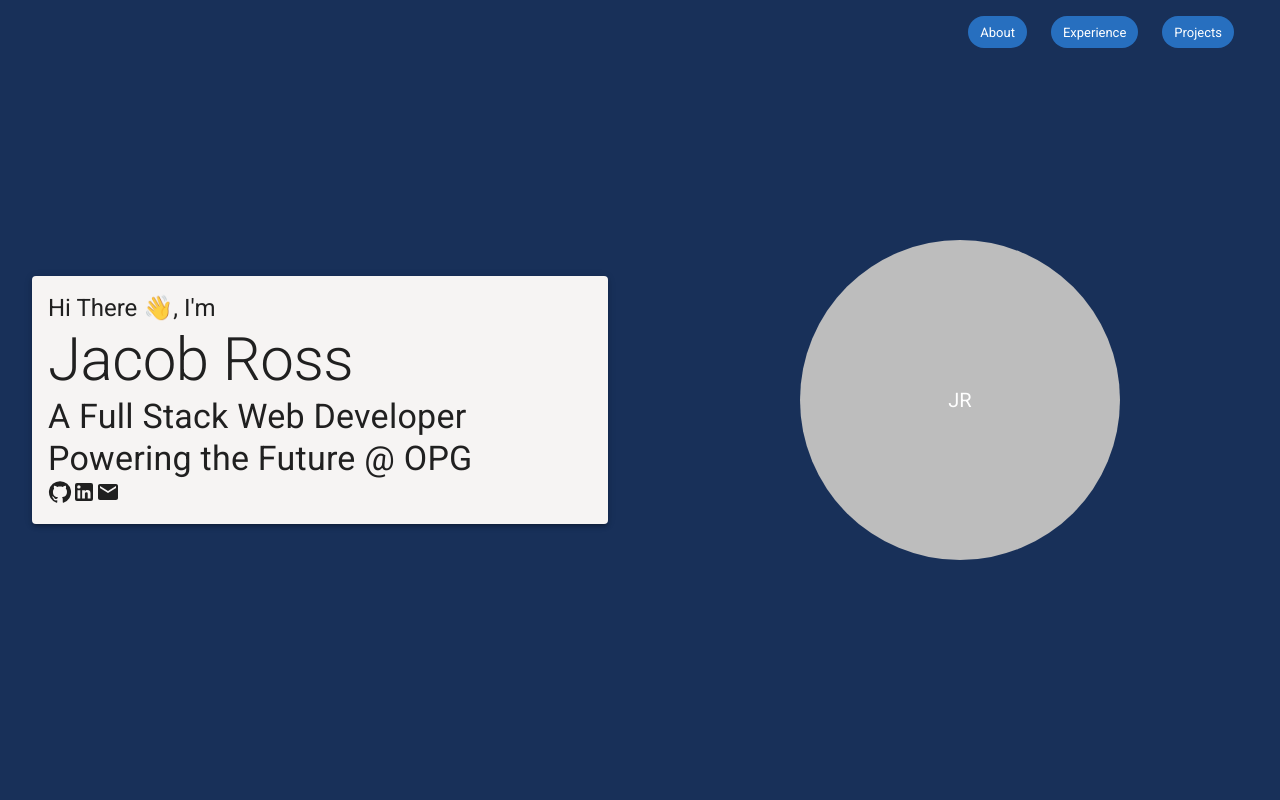
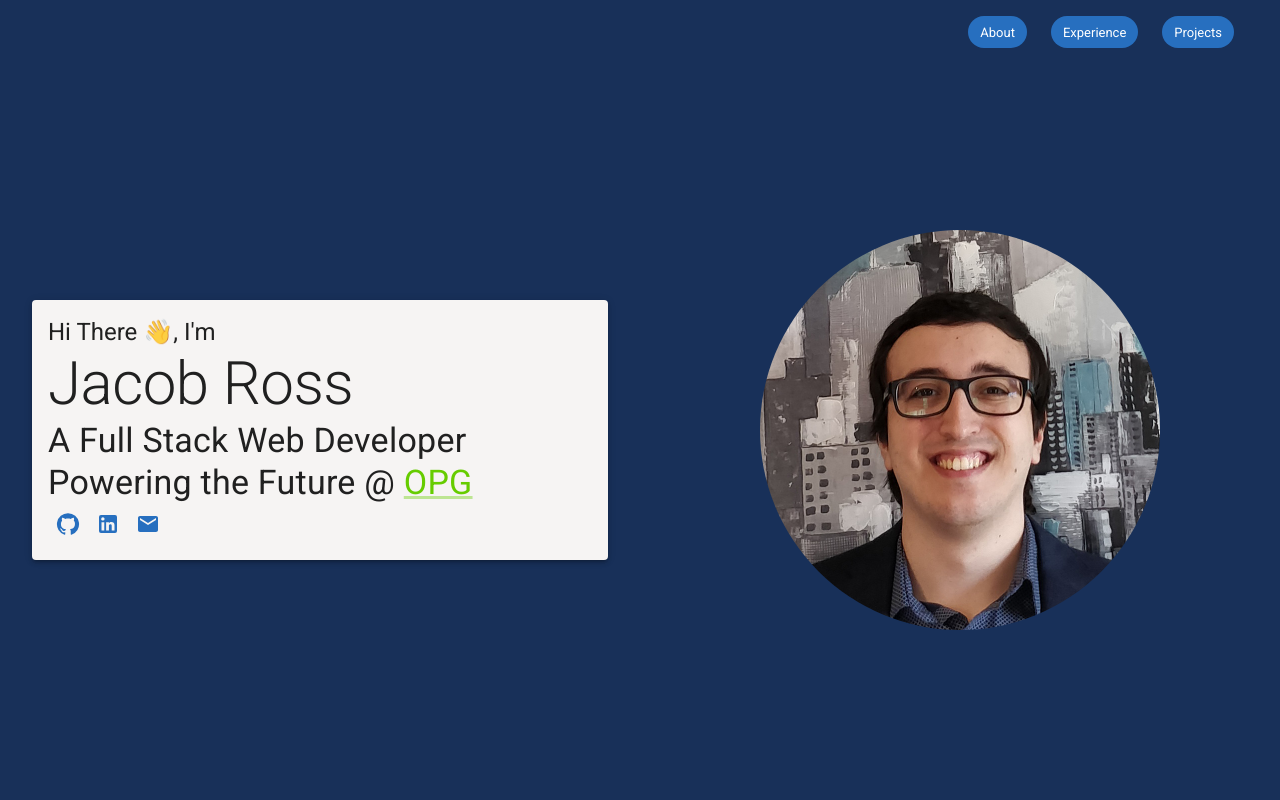
Before and after one commit to jross263/personal-site, a React (Vite) app: page / in a window 1280 px wide. Shown: the top 800 px of the page. Built offline with nearby package versions, Linux system fonts and the light colour scheme.

Commit message:
added picture, added links to github, linkeden, etc.

```diff
--- a/src/components/Header.tsx
+++ b/src/components/Header.tsx
@@ -1,24 +1,17 @@
-
-import { useWindowScroll } from '@mantine/hooks';
+import { useState } from 'react';
 import { Chip, Grid, IconButton } from '@mui/material';
-import { useEffect, useState } from 'react';
+import MenuIcon from '@mui/icons-material/Menu';
 import useMediaHooks from '../hooks/MediaHooks';
-import MenuIcon from '@mui/icons-material/Menu';
 
 const Header = () => {
-  const [scroll] = useWindowScroll();
-  const [lastScroll, setLastScroll] = useState({ x: 0, y: 0 })
-  const [showHeader, setShowHeader] = useState(false)
   const [open, setOpen] = useState(false);
 
   const headerStyles = {
     height: 'auto',
     maxHeight: open ? '250px' : '60px',
     position: 'fixed',
-    visibility: showHeader ? 'visible' : 'hidden',
-    opacity: showHeader ? 1 : 0,
     top: 0,
-    transition: 'visibility 0.3s linear, opacity 0.3s linear, max-height 0.5s ease-in-out',
+    transition: 'max-height 0.5s ease-in-out',
     zIndex: 1,
     background: '#183059',
     overflow: 'hidden'
@@ -26,11 +19,6 @@ const Header = () => {
 
 
   const [sm] = useMediaHooks();
-
-  useEffect(() => {
-    setShowHeader(lastScroll.y >= scroll.y)
-    setLastScroll(scroll)
-  }, [scroll])
 
   return (
     <Grid container alignItems={open ? "-moz-initial" :"center"} sx={headerStyles}>
--- a/src/content/Landing.tsx
+++ b/src/content/Landing.tsx
@@ -1,9 +1,11 @@
 import Grid from '@mui/material/Grid';
-import { Avatar, Paper, Typography } from "@mui/material";
+import { IconButton, Link, Paper, Typography } from "@mui/material";
 import GitHubIcon from '@mui/icons-material/GitHub';
 import LinkedInIcon from '@mui/icons-material/LinkedIn';
 import MailIcon from '@mui/icons-material/Mail';
 import useMediaHooks from '../hooks/MediaHooks';
+
+import headshot from './headshot.jpg'
 
 const Landing = () => {
   const [sm, md] = useMediaHooks()
@@ -13,26 +15,31 @@ const Landing = () => {
       alignItems="center"
       justifyContent="center"
       flexDirection={md || sm ? 'column-reverse' : 'row'}
-      sx={{ height: '100vh', background: '#183059'}}
+      sx={{ minHeight: '100vh', background: '#183059', paddingTop:'60px'}}
     >
       <Grid item md={6} lg={6} xl={6} sx={{ padding: '2rem' }}>
         <Paper elevation={3} sx={{ width: '100%', height: '100%', background: "#F6F4F3" }}>
           <div style={{ padding: '1rem' }}>
             <Typography variant="h5" component="div">Hi There 👋, I'm</Typography>
             <Typography variant="h2" component="div">Jacob Ross</Typography>
-            <Typography variant="h4" component="div">A Full Stack Web Developer Powering the Future @ OPG</Typography>
-            <GitHubIcon />
-            <LinkedInIcon />
-            <MailIcon />
+            <Typography variant="h4" component="div">A Full Stack Web Developer Powering the Future @ <Link href="https://www.opg.com/" target="_blank" rel="noopener" color="#66cc00">OPG</Link></Typography>
+            <IconButton href="https://github.com/jross263" target="_blank"><GitHubIcon color='info'/></IconButton>
+            <IconButton href="https://www.linkedin.com/in/jacob-ross-61476b245/" target="_blank"><LinkedInIcon color='info'/></IconButton>
+            <IconButton href="mailto:jacob@jacobross.ca"><MailIcon color='info'/></IconButton>
           </div>
         </Paper>
       </Grid>
       <Grid
+        container
+        justifyContent="center"
         item
         md={6} lg={6} xl={6}
-        sx={{ display: 'flex', justifyContent: 'center' }}
       >
-        <Avatar sx={{ height: 320, width: 320 }}>JR</Avatar>
+        <img src={headshot} style={{
+          borderRadius: '50%',
+          width: sm ? 320 : 400,
+          aspectRatio: '1'
+        }}></img>
       </Grid>
     </Grid>
   );
```
Also changed, not shown: src/content/headshot.jpg (added).
